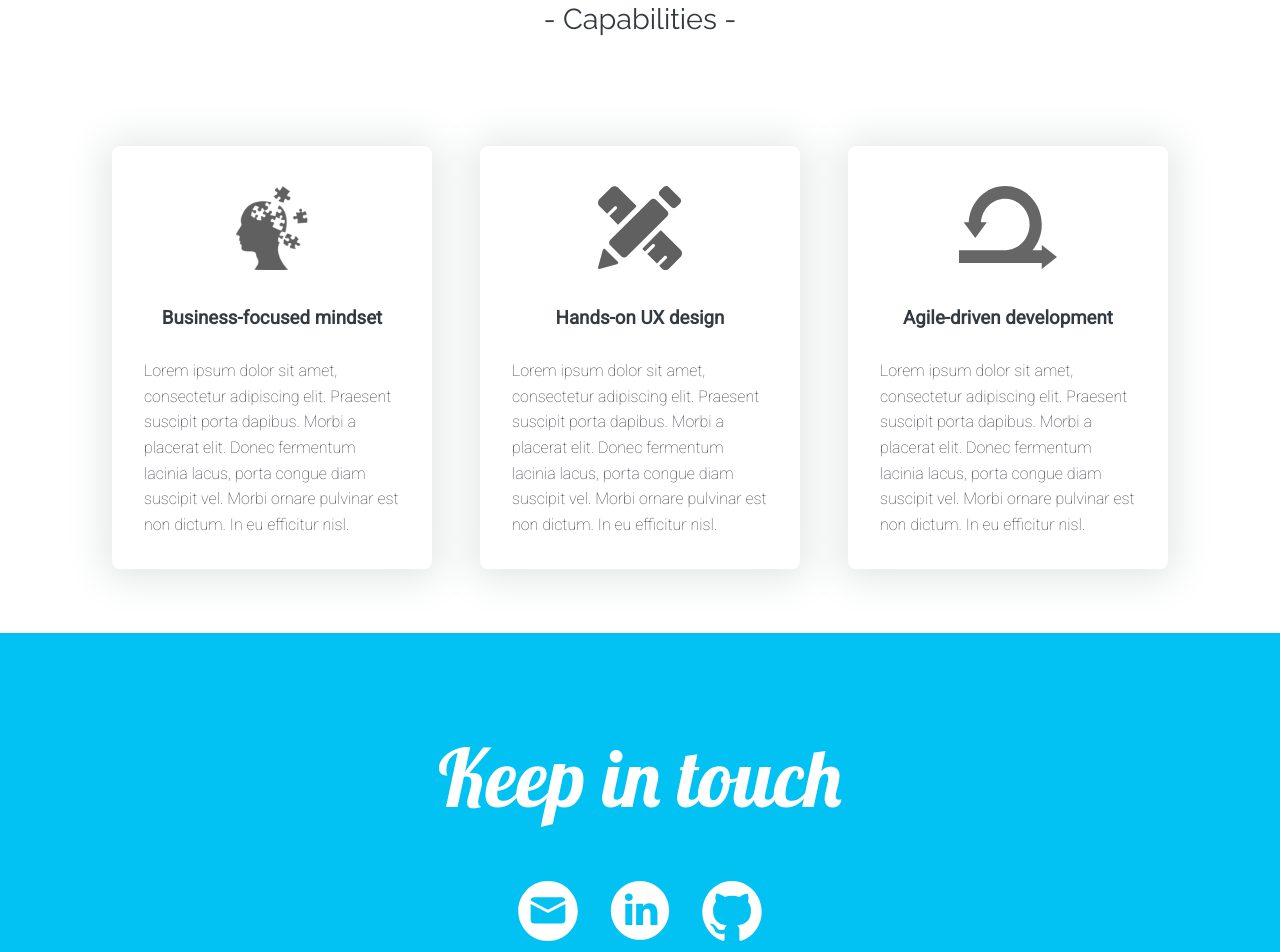
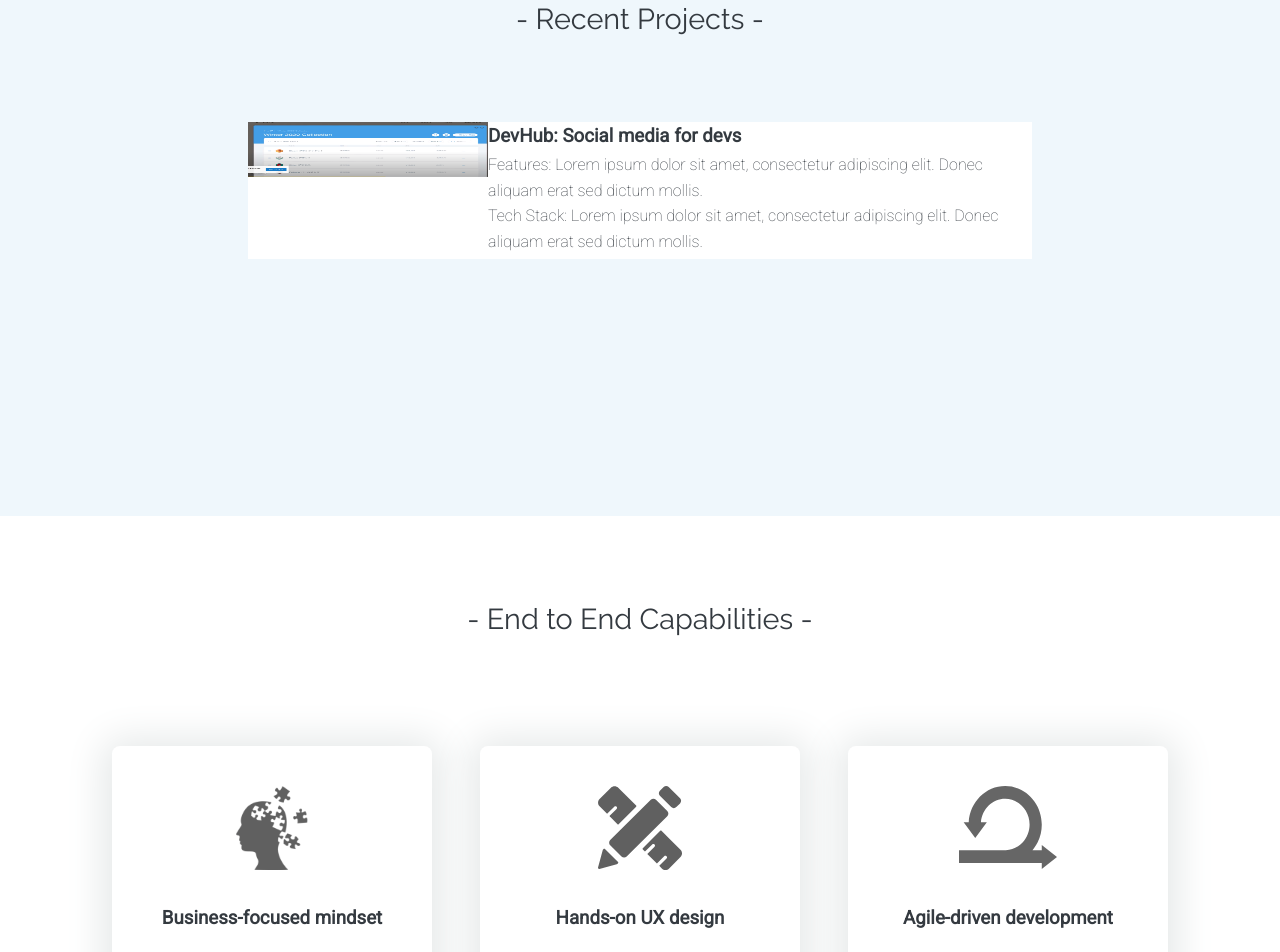
Before and after one commit to ttcode10/personalwebsite, a React (Create React App) app: page / in a window 1280 px wide. Shown: the part 1700-2652 px from the top of the page. Built offline with nearby package versions, Linux system fonts and the light colour scheme.

Commit message:
Improved Contact section icon hover effects

```diff
--- a/src/App.js
+++ b/src/App.js
@@ -4,8 +4,7 @@ import Landing from './components/landing/Landing';
 import Techstack from './components/techstack/Techstack';
 import Capabilities from './components/capabilities/Capabilities';
 import Contact from './components/contact/Contact';
-
-
+import Projects from './components/projects/Projects';
 
 const App = () => {
   return (
@@ -14,6 +13,7 @@ const App = () => {
       </header>
       <Landing />
       <Techstack />
+      <Projects />
       <Capabilities />
       <Contact />
     </div>
--- a/src/App.scss
+++ b/src/App.scss
@@ -51,3 +51,19 @@ img {
   line-height: 1.6;
   color: $white-color;
 }
+
+.card {
+  background-color: $white-color;
+  border-radius: 0.5rem;
+  width: 320px;
+  padding: 2rem;
+  margin: 1.5rem;
+  transition: transform ease-out 300ms;
+  box-shadow: 0 2px 39px 9px #E5E8E8;
+
+  &:hover {
+    transform: translateY(-2rem) scale(1.1);
+    transition: transform ease-out 300ms;
+    box-shadow: 0 2px 39px 9px #C2EFFB;
+  }
+}
--- a/src/components/capabilities/Capabilities.jsx
+++ b/src/components/capabilities/Capabilities.jsx
@@ -8,19 +8,19 @@ import agile from './../../icons/agile.svg';
 const Capabilities = () => {
   return (
     <section className='capabilities section'>
-      <h2 className="section-heading">- Capabilities -</h2>
-      <div className="cards">
-        <div className="card">
+      <h2 className="section-heading">- End to End Capabilities -</h2>
+      <div className="capability-cards">
+        <div className="capability-card card">
           <img src={mindset} alt="Mindset"/>
           <h3>Business-focused mindset</h3>
           <p>Lorem ipsum dolor sit amet, consectetur adipiscing elit. Praesent suscipit porta dapibus. Morbi a placerat elit. Donec fermentum lacinia lacus, porta congue diam suscipit vel. Morbi ornare pulvinar est non dictum. In eu efficitur nisl.</p>
         </div>
-        <div className="card">
+        <div className="capability-card card ">
           <img src={design} alt="Design"/>
           <h3>Hands-on UX design</h3>
           <p>Lorem ipsum dolor sit amet, consectetur adipiscing elit. Praesent suscipit porta dapibus. Morbi a placerat elit. Donec fermentum lacinia lacus, porta congue diam suscipit vel. Morbi ornare pulvinar est non dictum. In eu efficitur nisl.</p>
         </div>
-        <div className="card">
+        <div className="capability-card card">
           <img src={agile} alt="Agile"/>
           <h3>Agile-driven development</h3>
           <p>Lorem ipsum dolor sit amet, consectetur adipiscing elit. Praesent suscipit porta dapibus. Morbi a placerat elit. Donec fermentum lacinia lacus, porta congue diam suscipit vel. Morbi ornare pulvinar est non dictum. In eu efficitur nisl.</p>
--- a/src/components/capabilities/Capabilities.scss
+++ b/src/components/capabilities/Capabilities.scss
@@ -5,30 +5,17 @@
   min-height: 75vmin;
 }
 
-.cards {
+.capability-cards {
   display: flex;
   justify-content: center;
   flex-wrap: wrap;
 }
 
-.card {
+.capability-card {
   display: flex;
   flex-direction: column;
   align-items: center;
   min-width: 320px;
-  background-color: $white-color;
-  border-radius: 0.5rem;
-  width: 320px;
-  padding: 2rem;
-  margin: 1.5rem;
-  transition: transform ease-out 300ms;
-  box-shadow: 0 2px 39px 9px #E5E8E8;
-
-  &:hover {
-    transform: translateY(-2rem) scale(1.1);
-    transition: transform ease-out 300ms;
-    box-shadow: 0 2px 39px 9px #C2EFFB;
-  }
 
   h3 {
     line-height: 5rem;
--- a/src/components/contact/Contact.jsx
+++ b/src/components/contact/Contact.jsx
@@ -4,15 +4,14 @@ import email from './../../icons/email.svg';
 import linkedin from './../../icons/linkedin.svg';
 import github from './../../icons/github.svg';
 
-
 const Contact = () => {
   return (
     <section className='contact section'>
       <h1 className='script-heading contact-heading'>Keep in touch</h1>
       <ul className='contact-logos'>
-        <li className='contact-logo-item'><img src={email} alt="Email" /></li>
-        <li className='contact-logo-item'><img src={linkedin} alt="LinkedIn" /></li>
-        <li className='contact-logo-item'><img src={github} alt="GitHub" /></li>
+        <li className='contact-logo-item'><a href="mailto:mail2richardpan@gmail.com" target="_blank"><img src={email} alt="Email" /></a></li>
+        <li className='contact-logo-item'><a href="https://www.linkedin.com/in/richardpanux/" target="_blank"><img src={linkedin} alt="LinkedIn" /></a></li>
+        <li className='contact-logo-item'><a href="https://github.com/ttcode10" target="_blank"><img src={github} alt="GitHub" /></a></li>
       </ul>
     </section>
   );
--- a/src/components/contact/Contact.scss
+++ b/src/components/contact/Contact.scss
@@ -18,16 +18,17 @@
   img {
     width: 60px;
     margin: 5vmin 2vmin;
+    transition: ease-in 300ms;
     cursor: pointer;
+
+    &:hover {
+      filter: invert(100%) sepia(17%) saturate(3387%) hue-rotate(176deg) brightness(102%) contrast(98%);
+      transition: ease-in 300ms;
+    }
   }
 
   .contact-logo-item {
     transition: ease-out 300ms;
-
-    &:hover {
-      filter: #666666;
-      transition: ease-out 300ms;
-    }
   }
 
 }
--- /dev/null
+++ b/src/components/projects/Projects.jsx
@@ -0,0 +1,27 @@
+import React from 'react';
+import './Projects.scss';
+import project1 from './../../image/project1.png';
+
+const Projects = () => {
+  return (
+    <section className='projects section'>
+      <h2 className="section-heading">- Recent Projects -</h2>
+      <div className="project-cards">
+        <div className="project-card">
+          <div className="wrapper-left">
+            <img src={project1} />
+          </div>
+          <div className="wrapper-right">
+            <h3>DevHub: Social media for devs</h3>
+            <p>Features: Lorem ipsum dolor sit amet, consectetur adipiscing elit. Donec aliquam erat sed dictum mollis.</p>
+            <p>Tech Stack: Lorem ipsum dolor sit amet, consectetur adipiscing elit. Donec aliquam erat sed dictum mollis.</p>
+          </div>
+        </div>
+        <div className="project-card"></div>
+        <div className="project-card"></div>
+      </div>
+    </section>
+  );
+}
+
+export default Projects;
--- /dev/null
+++ b/src/components/projects/Projects.scss
@@ -0,0 +1,25 @@
+@import './../../scss/variables';
+
+.projects {
+  min-height: 75vmin;
+  background-color: $light-color;
+}
+
+.project-cards {
+  display: flex;
+  flex-direction: column;
+  justify-content: center;
+  align-items: center;
+}
+
+.project-card {
+  display: flex;
+  background-color: $white-color;
+  width: 70%;
+  max-width: 100vmin;
+
+
+  img {
+    width: 0.3*100vmin;
+  }
+}
--- a/src/components/techstack/Techstack.scss
+++ b/src/components/techstack/Techstack.scss
@@ -2,7 +2,7 @@
 
 .techstack {
   min-height: 75vmin;
-  background-color: $light-color;
+  background-color: $white-color;
 }
 
 .logos {
```
Also changed, not shown: src/components/nav/Nav.jsx (renamed from src/components/Nav.jsx), src/components/nav/Nav.scss (added), src/image/project1.png (added).
